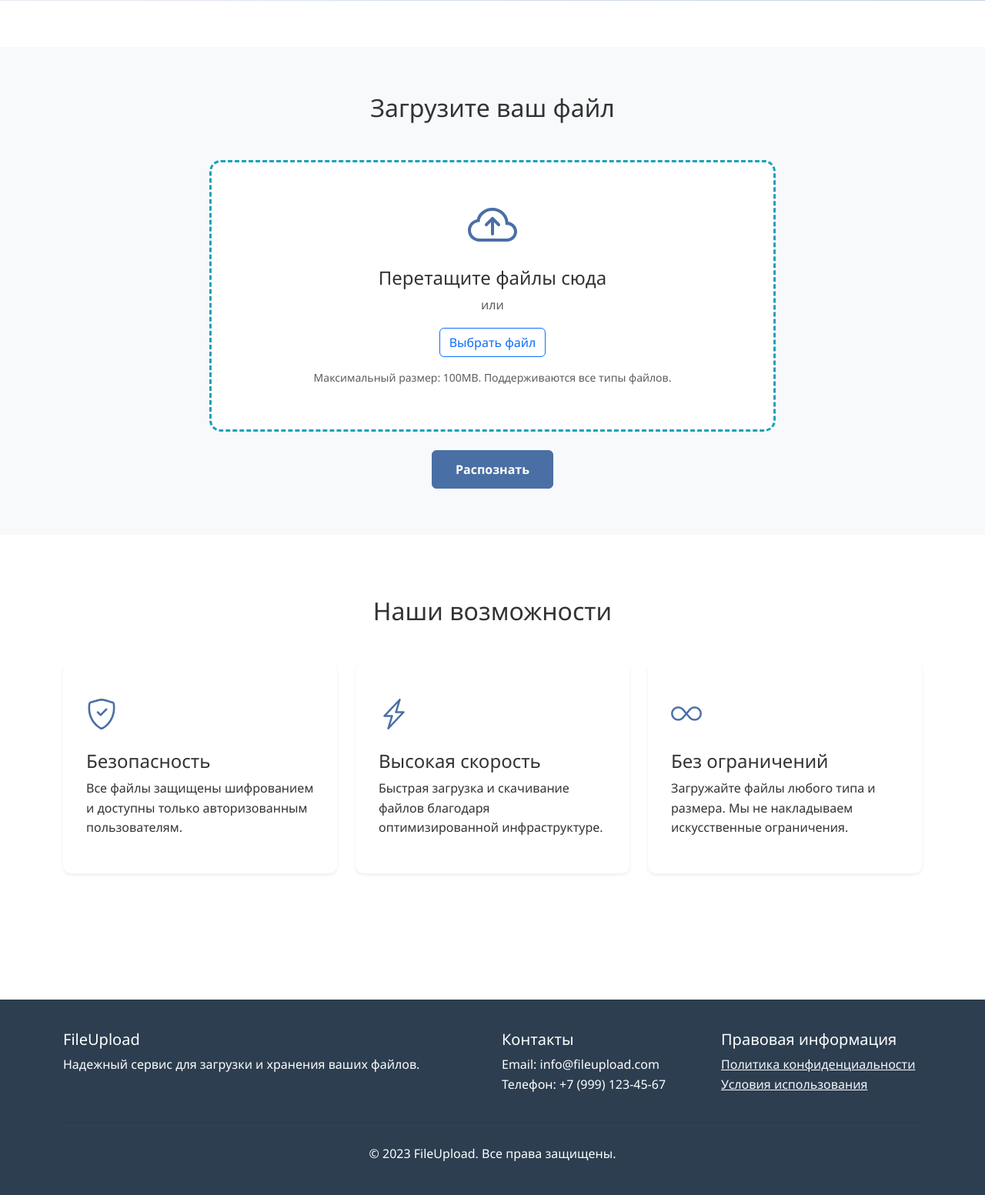
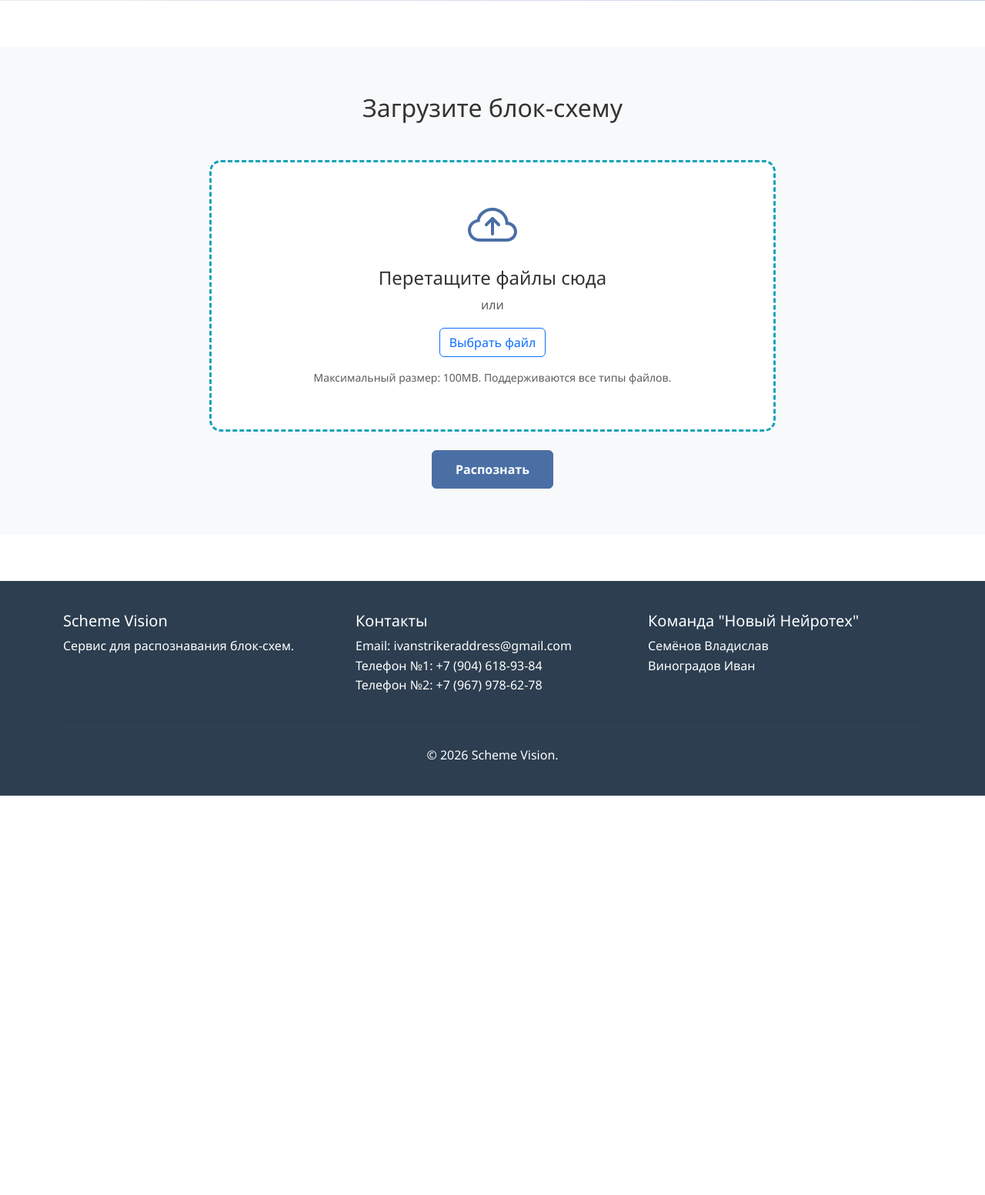
Before and after one commit to IvanStriker/MegaSchool, a Python web app: template templates/index.html in a window 1280 px wide. Shown: the part 628-2181 px from the top of the page at 77% size. After the commit the page ends 1662 px from the top, so only its background shows below. Run offline with Jinja, Linux system fonts and the light colour scheme; the template is opened without the code that fills it, so the values that code supplies are empty.

Commit message:
Site style improved

```diff
--- a/app.py
+++ b/app.py
@@ -1,6 +1,6 @@
 import uuid
 import os
-from io import StringIO, BytesIO
+from io import BytesIO
 
 from flask import Flask, render_template, redirect, url_for, request, session, send_file
 
--- a/templates/index.html
+++ b/templates/index.html
@@ -16,18 +16,18 @@
                     <path d="M4.406 1.342A5.53 5.53 0 0 1 8 0c2.69 0 4.923 2 5.166 4.579C14.758 4.804 16 6.137 16 7.773 16 9.569 14.502 11 12.687 11H10a.5.5 0 0 1 0-1h2.688C13.979 10 15 8.988 15 7.773c0-1.216-1.02-2.228-2.313-2.228h-.5v-.5C12.188 2.825 10.328 1 8 1a4.53 4.53 0 0 0-2.941 1.1c-.757.652-1.153 1.438-1.153 2.055v.448l-.445.049C2.064 4.805 1 5.952 1 7.318 1 8.785 2.23 10 3.781 10H6a.5.5 0 0 1 0 1H3.781C1.708 11 0 9.366 0 7.318c0-1.763 1.266-3.223 2.942-3.593.143-.863.698-1.723 1.464-2.383z"/>
                     <path d="M7.646 4.146a.5.5 0 0 1 .708 0l3 3a.5.5 0 0 1-.708.708L8.5 5.707V14.5a.5.5 0 0 1-1 0V5.707L5.354 7.854a.5.5 0 1 1-.708-.708l3-3z"/>
                 </svg>
-                FileUpload
+                Scheme Vision
             </a>
             <button class="navbar-toggler" type="button" data-bs-toggle="collapse" data-bs-target="#navbarNav">
                 <span class="navbar-toggler-icon"></span>
             </button>
-            <div class="collapse navbar-collapse" id="navbarNav">
-                <ul class="navbar-nav ms-auto">
-                    <li class="nav-item"><a class="nav-link" href="#features">Возможности</a></li>
-                    <li class="nav-item"><a class="nav-link" href="#upload">Загрузка</a></li>
-                    <li class="nav-item"><a class="nav-link" href="#contact">Контакты</a></li>
-                </ul>
-            </div>
+<!--            <div class="collapse navbar-collapse" id="navbarNav">-->
+<!--                <ul class="navbar-nav ms-auto">-->
+<!--                    <li class="nav-item"><a class="nav-link" href="#features">Возможности</a></li>-->
+<!--                    <li class="nav-item"><a class="nav-link" href="#upload">Загрузка</a></li>-->
+<!--                    <li class="nav-item"><a class="nav-link" href="#contact">Контакты</a></li>-->
+<!--                </ul>-->
+<!--            </div>-->
         </div>
     </nav>
 
@@ -36,8 +36,8 @@
         <div class="container">
             <div class="row align-items-center">
                 <div class="col-lg-6">
-                    <h1 class="display-4 fw-bold mb-4">Безопасная загрузка файлов на сервер</h1>
-                    <p class="lead mb-4">Загружайте, храните и делитесь файлами любого размера. Быстро, безопасно и без ограничений.</p>
+                    <h1 class="display-4 fw-bold mb-4">Онлайн распознавание блок-схем</h1>
+                    <p class="lead mb-4">Загружайте изображения и преобразовывайте их в текстовые алгоритмы</p>
                     <a href="#upload" class="btn btn-primary btn-lg">Начать загрузку</a>
                 </div>
                 <div class="col-lg-6">
@@ -52,7 +52,7 @@
         <div class="container">
             <div class="row justify-content-center">
                 <div class="col-lg-8">
-                    <h2 class="text-center mb-5">Загрузите ваш файл</h2>
+                    <h2 class="text-center mb-5">Загрузите блок-схему</h2>
 
                     <!-- Сообщения об ошибках/успехе -->
                     {% with messages = get_flashed_messages(with_categories=true) %}
@@ -98,75 +98,76 @@
         </div>
     </section>
 
-    <!-- Возможности -->
-    <section id="features" class="features-section">
-        <div class="container">
-            <h2 class="text-center mb-5">Наши возможности</h2>
-            <div class="row">
-                <div class="col-md-4 mb-4">
-                    <div class="feature-card bg-white shadow-sm">
-                        <div class="feature-icon">
-                            <svg xmlns="http://www.w3.org/2000/svg" width="40" height="40" fill="currentColor" class="bi bi-shield-check" viewBox="0 0 16 16">
-                                <path d="M5.338 1.59a61.44 61.44 0 0 0-2.837.856.481.481 0 0 0-.328.39c-.554 4.157.726 7.19 2.253 9.188a10.725 10.725 0 0 0 2.287 2.233c.346.244.652.42.893.533.12.057.218.095.293.118a.55.55 0 0 0 .101.025.615.615 0 0 0 .1-.025c.076-.023.174-.061.294-.118.24-.113.547-.29.893-.533a10.726 10.726 0 0 0 2.287-2.233c1.527-1.997 2.807-5.031 2.253-9.188a.48.48 0 0 0-.328-.39c-.651-.213-1.75-.56-2.837-.855C9.552 1.29 8.531 1.067 8 1.067c-.53 0-1.552.223-2.662.524zM5.072.56C6.157.265 7.31 0 8 0s1.843.265 2.928.56c1.11.3 2.229.655 2.887.87a1.54 1.54 0 0 1 1.044 1.262c.596 4.477-.787 7.795-2.465 9.99a11.775 11.775 0 0 1-2.517 2.453 7.159 7.159 0 0 1-1.048.625c-.28.132-.581.24-.829.24s-.548-.108-.829-.24a7.158 7.158 0 0 1-1.048-.625 11.777 11.777 0 0 1-2.517-2.453C1.928 10.487.545 7.169 1.141 2.692A1.54 1.54 0 0 1 2.185 1.43 62.456 62.456 0 0 1 5.072.56z"/>
-                                <path d="M10.854 5.146a.5.5 0 0 1 0 .708l-3 3a.5.5 0 0 1-.708 0l-1.5-1.5a.5.5 0 1 1 .708-.708L7.5 7.793l2.646-2.647a.5.5 0 0 1 .708 0z"/>
-                            </svg>
-                        </div>
-                        <h4>Безопасность</h4>
-                        <p>Все файлы защищены шифрованием и доступны только авторизованным пользователям.</p>
-                    </div>
-                </div>
-                <div class="col-md-4 mb-4">
-                    <div class="feature-card bg-white shadow-sm">
-                        <div class="feature-icon">
-                            <svg xmlns="http://www.w3.org/2000/svg" width="40" height="40" fill="currentColor" class="bi bi-lightning-charge" viewBox="0 0 16 16">
-                                <path d="M11.251.068a.5.5 0 0 1 .227.58L9.677 6.5H13a.5.5 0 0 1 .364.843l-8 8.5a.5.5 0 0 1-.842-.49L6.323 9.5H3a.5.5 0 0 1-.364-.843l8-8.5a.5.5 0 0 1 .615-.09zM4.157 8.5H7a.5.5 0 0 1 .478.647L6.11 13.59l5.732-6.09H9a.5.5 0 0 1-.478-.647L9.89 2.41 4.157 8.5z"/>
-                            </svg>
-                        </div>
-                        <h4>Высокая скорость</h4>
-                        <p>Быстрая загрузка и скачивание файлов благодаря оптимизированной инфраструктуре.</p>
-                    </div>
-                </div>
-                <div class="col-md-4 mb-4">
-                    <div class="feature-card bg-white shadow-sm">
-                        <div class="feature-icon">
-                            <svg xmlns="http://www.w3.org2000/svg" width="40" height="40" fill="currentColor" class="bi bi-infinity" viewBox="0 0 16 16">
-                                <path d="M5.68 5.792 7.345 7.75 5.681 9.708a2.75 2.75 0 1 1 0-3.916ZM8 6.978 6.416 5.113l-.014-.015a3.75 3.75 0 1 0 0 5.304l.014-.015L8 8.522l1.584 1.865.014.015a3.75 3.75 0 1 0 0-5.304l-.014.015L8 6.978Zm.656.772 1.663-1.958a2.75 2.75 0 1 1 0 3.916L8.656 7.75Z"/>
-                            </svg>
-                        </div>
-                        <h4>Без ограничений</h4>
-                        <p>Загружайте файлы любого типа и размера. Мы не накладываем искусственные ограничения.</p>
-                    </div>
-                </div>
-            </div>
-        </div>
-    </section>
+<!--    &lt;!&ndash; Возможности &ndash;&gt;-->
+<!--    <section id="features" class="features-section">-->
+<!--        <div class="container">-->
+<!--            <h2 class="text-center mb-5">Наши возможности</h2>-->
+<!--            <div class="row">-->
+<!--                <div class="col-md-4 mb-4">-->
+<!--                    <div class="feature-card bg-white shadow-sm">-->
+<!--                        <div class="feature-icon">-->
+<!--                            <svg xmlns="http://www.w3.org/2000/svg" width="40" height="40" fill="currentColor" class="bi bi-shield-check" viewBox="0 0 16 16">-->
+<!--                                <path d="M5.338 1.59a61.44 61.44 0 0 0-2.837.856.481.481 0 0 0-.328.39c-.554 4.157.726 7.19 2.253 9.188a10.725 10.725 0 0 0 2.287 2.233c.346.244.652.42.893.533.12.057.218.095.293.118a.55.55 0 0 0 .101.025.615.615 0 0 0 .1-.025c.076-.023.174-.061.294-.118.24-.113.547-.29.893-.533a10.726 10.726 0 0 0 2.287-2.233c1.527-1.997 2.807-5.031 2.253-9.188a.48.48 0 0 0-.328-.39c-.651-.213-1.75-.56-2.837-.855C9.552 1.29 8.531 1.067 8 1.067c-.53 0-1.552.223-2.662.524zM5.072.56C6.157.265 7.31 0 8 0s1.843.265 2.928.56c1.11.3 2.229.655 2.887.87a1.54 1.54 0 0 1 1.044 1.262c.596 4.477-.787 7.795-2.465 9.99a11.775 11.775 0 0 1-2.517 2.453 7.159 7.159 0 0 1-1.048.625c-.28.132-.581.24-.829.24s-.548-.108-.829-.24a7.158 7.158 0 0 1-1.048-.625 11.777 11.777 0 0 1-2.517-2.453C1.928 10.487.545 7.169 1.141 2.692A1.54 1.54 0 0 1 2.185 1.43 62.456 62.456 0 0 1 5.072.56z"/>-->
+<!--                                <path d="M10.854 5.146a.5.5 0 0 1 0 .708l-3 3a.5.5 0 0 1-.708 0l-1.5-1.5a.5.5 0 1 1 .708-.708L7.5 7.793l2.646-2.647a.5.5 0 0 1 .708 0z"/>-->
+<!--                            </svg>-->
+<!--                        </div>-->
+<!--                        <h4>Безопасность</h4>-->
+<!--                        <p>Все файлы защищены шифрованием и доступны только авторизованным пользователям.</p>-->
+<!--                    </div>-->
+<!--                </div>-->
+<!--                <div class="col-md-4 mb-4">-->
+<!--                    <div class="feature-card bg-white shadow-sm">-->
+<!--                        <div class="feature-icon">-->
+<!--                            <svg xmlns="http://www.w3.org/2000/svg" width="40" height="40" fill="currentColor" class="bi bi-lightning-charge" viewBox="0 0 16 16">-->
+<!--                                <path d="M11.251.068a.5.5 0 0 1 .227.58L9.677 6.5H13a.5.5 0 0 1 .364.843l-8 8.5a.5.5 0 0 1-.842-.49L6.323 9.5H3a.5.5 0 0 1-.364-.843l8-8.5a.5.5 0 0 1 .615-.09zM4.157 8.5H7a.5.5 0 0 1 .478.647L6.11 13.59l5.732-6.09H9a.5.5 0 0 1-.478-.647L9.89 2.41 4.157 8.5z"/>-->
+<!--                            </svg>-->
+<!--                        </div>-->
+<!--                        <h4>Высокая скорость</h4>-->
+<!--                        <p>Быстрая загрузка и скачивание файлов благодаря оптимизированной инфраструктуре.</p>-->
+<!--                    </div>-->
+<!--                </div>-->
+<!--                <div class="col-md-4 mb-4">-->
+<!--                    <div class="feature-card bg-white shadow-sm">-->
+<!--                        <div class="feature-icon">-->
+<!--                            <svg xmlns="http://www.w3.org2000/svg" width="40" height="40" fill="currentColor" class="bi bi-infinity" viewBox="0 0 16 16">-->
+<!--                                <path d="M5.68 5.792 7.345 7.75 5.681 9.708a2.75 2.75 0 1 1 0-3.916ZM8 6.978 6.416 5.113l-.014-.015a3.75 3.75 0 1 0 0 5.304l.014-.015L8 8.522l1.584 1.865.014.015a3.75 3.75 0 1 0 0-5.304l-.014.015L8 6.978Zm.656.772 1.663-1.958a2.75 2.75 0 1 1 0 3.916L8.656 7.75Z"/>-->
+<!--                            </svg>-->
+<!--                        </div>-->
+<!--                        <h4>Без ограничений</h4>-->
+<!--                        <p>Загружайте файлы любого типа и размера. Мы не накладываем искусственные ограничения.</p>-->
+<!--                    </div>-->
+<!--                </div>-->
+<!--            </div>-->
+<!--        </div>-->
+<!--    </section>-->
 
     <!-- Футер -->
     <footer id="contact">
         <div class="container">
             <div class="row">
-                <div class="col-md-6">
-                    <h5>FileUpload</h5>
-                    <p>Надежный сервис для загрузки и хранения ваших файлов.</p>
+                <div class="col-md-4">
+                    <h5>Scheme Vision</h5>
+                    <p>Сервис для распознавания блок-схем.</p>
                 </div>
-                <div class="col-md-3">
+                <div class="col-md-4">
                     <h5>Контакты</h5>
                     <ul class="list-unstyled">
-                        <li>Email: info@fileupload.com</li>
-                        <li>Телефон: +7 (999) 123-45-67</li>
+                        <li>Email: ivanstrikeraddress@gmail.com</li>
+                        <li>Телефон №1: +7 (904) 618-93-84</li>
+                        <li>Телефон №2: +7 (967) 978-62-78</li>
                     </ul>
                 </div>
-                <div class="col-md-3">
-                    <h5>Правовая информация</h5>
+                <div class="col-md-4">
+                    <h5>Команда "Новый Нейротех"</h5>
                     <ul class="list-unstyled">
-                        <li><a href="#" class="text-light">Политика конфиденциальности</a></li>
-                        <li><a href="#" class="text-light">Условия использования</a></li>
+                        <li>Семёнов Владислав</li>
+                        <li>Виноградов Иван</li>
                     </ul>
                 </div>
             </div>
             <hr class="my-4" style="border-color: rgba(255,255,255,0.1);">
             <div class="text-center">
-                <p class="mb-0">&copy; 2023 FileUpload. Все права защищены.</p>
+                <p class="mb-0">&copy; 2026 Scheme Vision. </p>
             </div>
         </div>
     </footer>
```
Also changed, not shown: templates/result.html (+33 -30 lines), uploads/info.txt (added).
